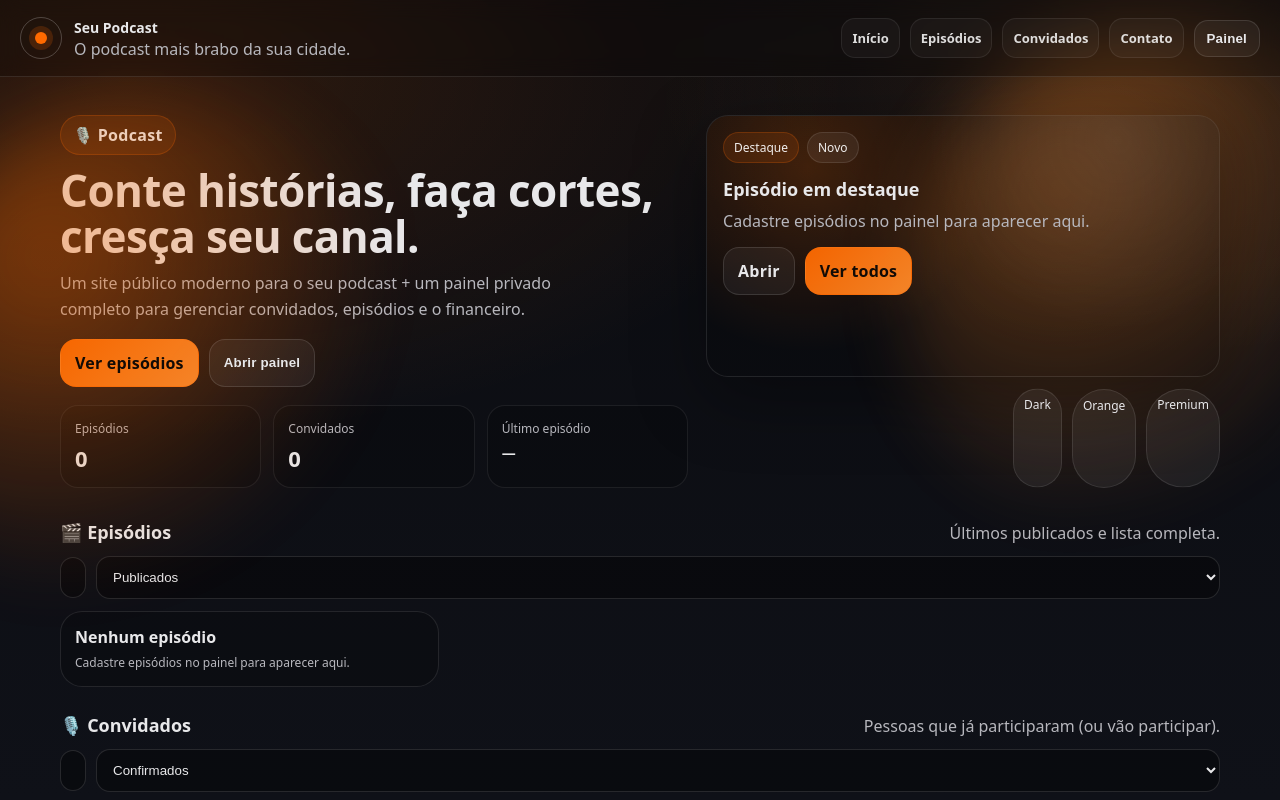
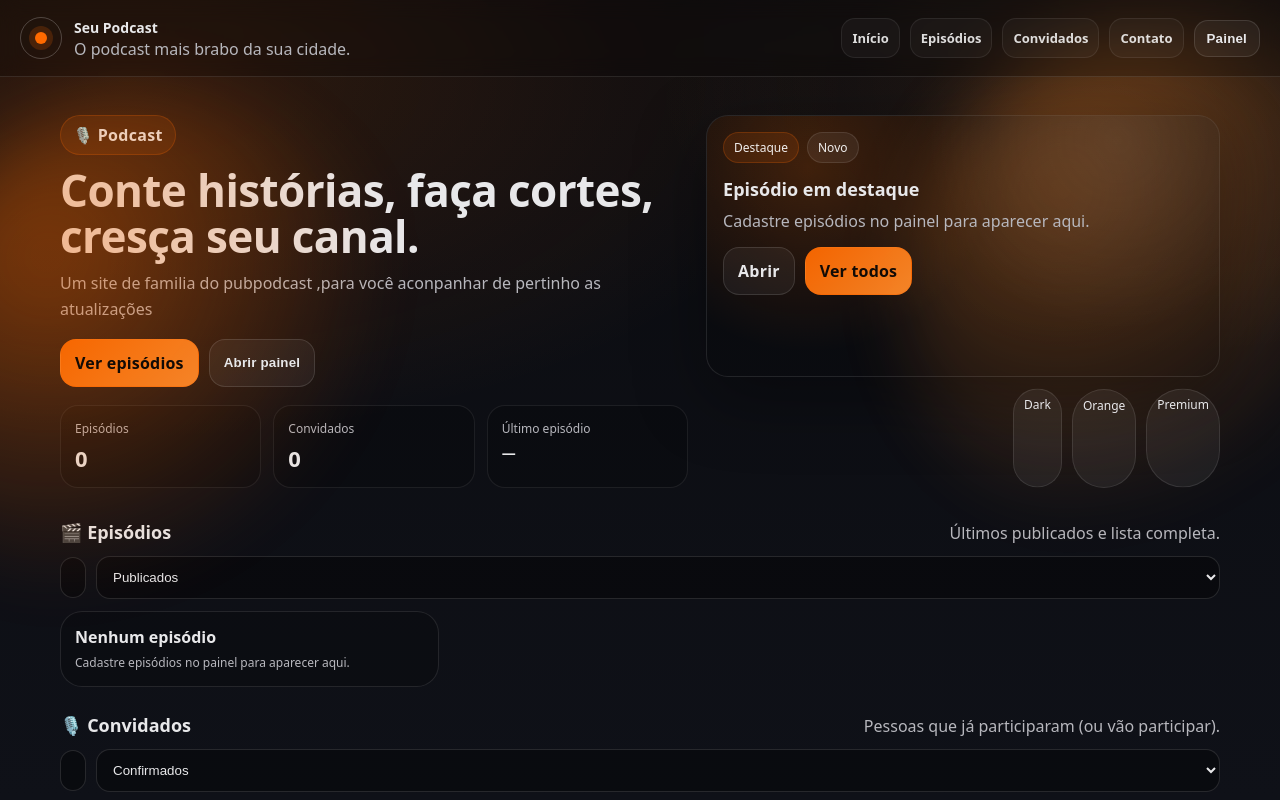
Before and after one commit to lu8spobre/Pubpodcast, a plain HTML site: page index.html in a window 1280 px wide. Shown: the top 800 px of the page. Drawn offline with Linux system fonts and the light colour scheme.

Commit message:
Change title and hero section text in index.html
Updated the title and modified the hero section description.

```diff
--- a/index.html
+++ b/index.html
@@ -3,7 +3,7 @@
 <head>
   <meta charset="UTF-8" />
   <meta name="viewport" content="width=device-width, initial-scale=1.0"/>
-  <title>Podcast • Site + Painel</title>
+  <title>Pubpodcast • Site +</title>
   <link rel="stylesheet" href="./style.css"/>
 </head>
 <body>
@@ -44,8 +44,7 @@
             Conte histórias, faça cortes, cresça seu canal.
           </h1>
           <p class="hero-sub">
-            Um site público moderno para o seu podcast + um painel privado completo para gerenciar convidados,
-            episódios e o financeiro.
+            Um site de familia do pubpodcast ,para você aconpanhar de pertinho as atualizações
           </p>
 
           <div class="hero-actions">
```
